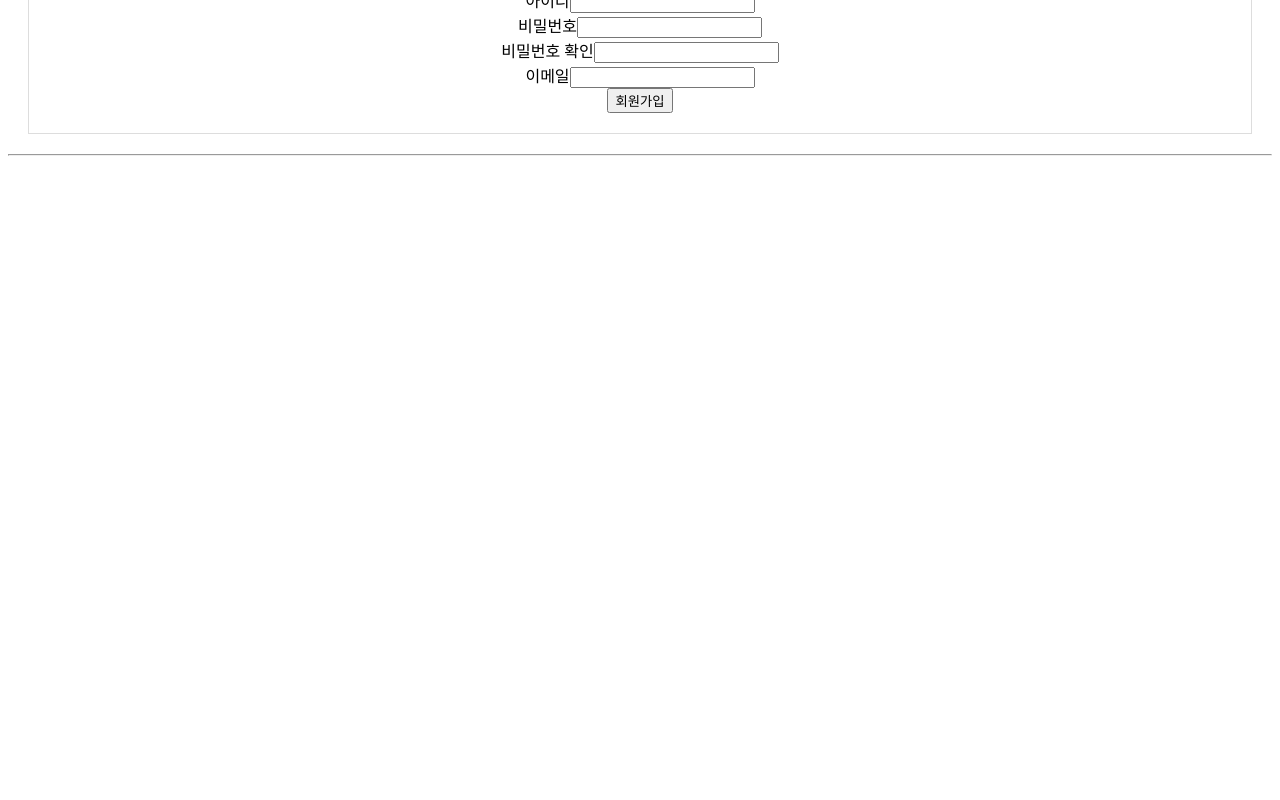
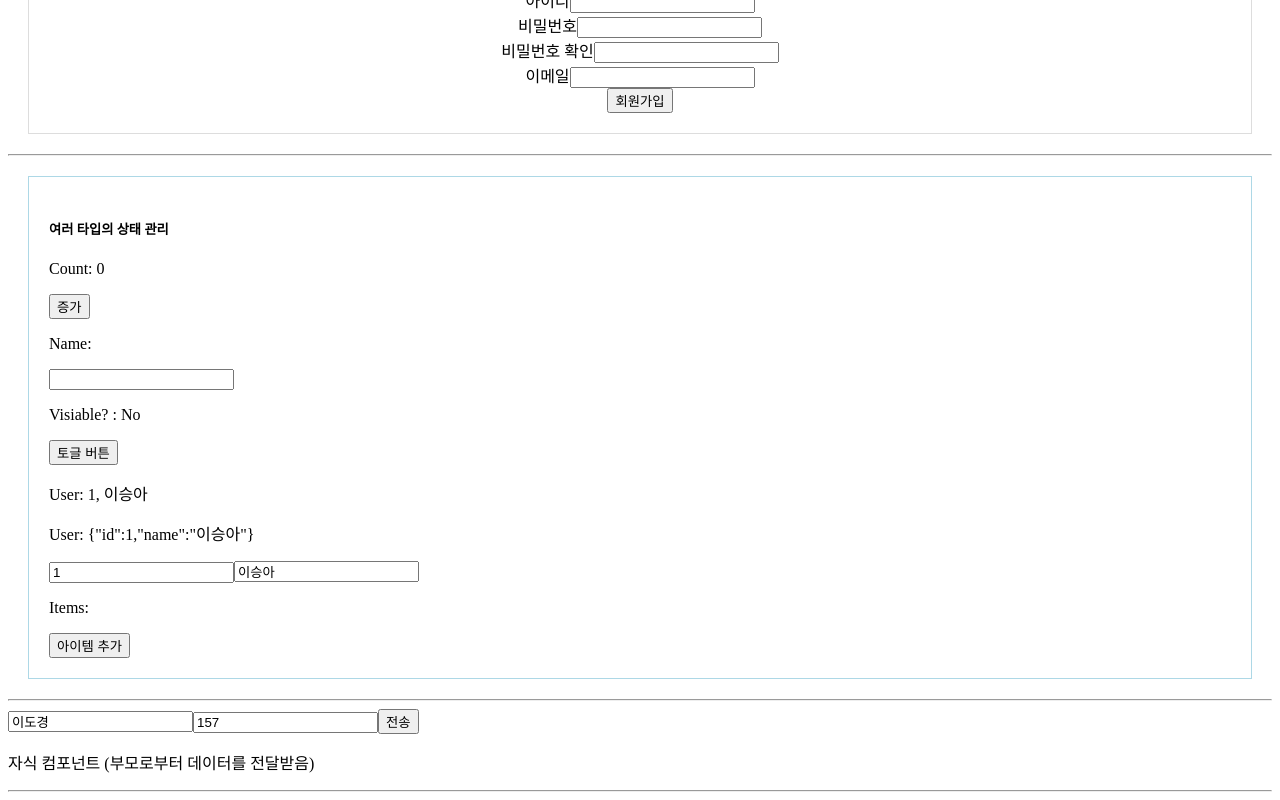
Before and after one commit to devgiants75/k_iot_frontend, a React (Vite) app in the folder f-iot-react/: page /hooks in a window 1280 px wide. Shown: the part 1101-1901 px from the top of the page. Before the commit the page ends 1265 px from the top, so only its background shows below. Built offline with nearby package versions, Linux system fonts and the light colour scheme.

Commit message:
20251103 React Hooks useState

```diff
--- /dev/null
+++ b/f-iot-react/src/pages/c_hooks/a_useState/State05.tsx
@@ -0,0 +1,99 @@
+import React, { useState } from "react";
+
+//! useState를 사용한 다양한 타입 상태 관리
+// : 숫자, 문자, 논리, 객체, 배열
+
+interface User {
+  id: number;
+  name: string;
+}
+
+const initialUser: User = {
+  id: 1,
+  name: "이승아",
+};
+
+function State05() {
+  //^ === Hooks === //
+  const [count, setCount] = useState<number>(0);
+  const [name, setName] = useState<string>("");
+  const [isVisiable, setIsVisiable] = useState<boolean>(false);
+  const [user, setUser] = useState<User>(initialUser);
+  const [items, setItems] = useState<string[]>([]);
+  // : 배열의 경우 초기값에 주로 []빈 배열 설정
+
+  //^ === Event Handler === //
+  const handleUserChange = (e: React.ChangeEvent<HTMLInputElement>) => {
+    const { name, value } = e.target;
+
+    setUser({
+      ...user,
+      [name]: value,
+    })
+  }
+
+  const handleAddItem = () => {
+    const newItem = `Item ${items.length}`;
+    setItems([...items, newItem]);
+    // setItems(items.push(newItem));
+  }
+
+  return (
+    <div
+      style={{ margin: "20px", padding: "20px", border: "1px solid lightblue" }}
+    >
+      <h5>여러 타입의 상태 관리</h5>
+      {/* 숫자형: 카운트 증가 버튼 */}
+      <p>Count: {count}</p>
+      <button onClick={() => setCount((prevCount) => prevCount + 1)}>
+        증가
+      </button>
+
+      {/* 문자열: 사용자 이름 입력 필드 */}
+      <p>Name: {name}</p>
+      {/* 요소 내부의 이벤트 핸들러는 이벤트 객체의 타입 정의 불필요! */}
+      <input
+        type="text"
+        value={name}
+        onChange={(e) => {
+          setName(e.target.value);
+        }}
+      />
+
+      {/* 논리형: 토글 버튼 */}
+      <p>Visiable? : {isVisiable ? "Yes" : "No"}</p>
+      <button onClick={() => setIsVisiable(!isVisiable)}>토글 버튼</button>
+
+      {/* 객체: 사용자 정보 수정 입력 필드 */}
+      <p>
+        User: {user.id}, {user.name}
+      </p>
+      {/*
+        ※ 객체 구조 자체는 리액트 Node 환경에 출력할 수 없음 ※
+          1) 객체의 속성 데이터를 출력
+          2) 문자열 형식으로 변환하여 출력 - JSON.stringfy()
+      */}
+      {/* <p>User: {user}</p> */}
+      <p>User: {JSON.stringify(user)}</p>
+
+      <input
+        type="text"
+        name="id"
+        value={user.id}
+        onChange={handleUserChange}
+      />
+      <input
+        type="text"
+        name="name"
+        value={user.name}
+        onChange={handleUserChange}
+      />
+
+      {/* 배열: 배열 요소 추가 */}
+      <p>Items: {items}</p>
+      <button onClick={handleAddItem}>아이템 추가</button>
+    </div>
+  );
+}
+
+export default State05;
--- /dev/null
+++ b/f-iot-react/src/pages/c_hooks/a_useState/State06.tsx
@@ -0,0 +1,76 @@
+import React, { useState } from "react";
+import State06_Child from "./State06_Child";
+
+//! === 컴포넌트 트리 안에서의 상태 ===
+// : 상태를 컴포넌트 트리 아래로 전달 (부모 >> 자식 컴포넌트)
+
+//? 상태(state) VS 속성(props)
+// 1) 상태
+// : 컴포넌트 '내부'에서 관리되는 데이터
+// - 상태가 변경되면 재렌더링을 유발 (업데이트)
+// >>> 컴포넌트가 '자기 자신'의 상태 변경 가능
+
+// 2) 속성
+// : 부모 컴포넌트(외부)로부터 전달받은 데이터
+// - 컴포넌트 간의 데이터 전달에 사용
+// >>> 읽기 전용 데이터(readonly)로 전달 - 자식 컴포넌트에서 수정 X
+
+// cf) 리액트에서 컴포넌트는 '상태'와 '속성'을 사용하여 데이터와 UI를 관리
+
+export type User = {
+  name: string;
+  height: number;
+};
+
+const initialValue: User = {
+  name: "이도경",
+  height: 157,
+};
+
+function State06() {
+  // const [상태변수, 상태변경함수] = useState<상태변수타입>(초기값);
+  const [userInfo, setUserInfo] = useState<User>(initialValue);
+  const [submittedData, setSubmittedData] = useState<User | undefined>();
+
+  const { name, height } = userInfo;
+
+  const handleInputChange = (e: React.ChangeEvent<HTMLInputElement>) => {
+    const { name, value } = e.target;
+
+    setUserInfo({
+      ...userInfo,
+      [name]: value,
+    });
+  };
+
+  const handleUserInfoSubmit = () => {
+    // 자식 컴포넌트에 데이터 전달
+    setSubmittedData(userInfo);
+  }
+
+  return (
+    <div>
+      {/*
+        전체 선택: ctrl + a
+        ->
+        코드 정렬: ctrl + k + f
+      */}
+      <input
+        type="text"
+        name="name"
+        value={name}
+        onChange={handleInputChange}
+      />
+      <input
+        type="text"
+        name="height"
+        value={height}
+        onChange={handleInputChange}
+      />
+      <button onClick={handleUserInfoSubmit}>전송</button>
+      <State06_Child userData={submittedData} />
+    </div>
+  );
+}
+
+export default State06;
--- /dev/null
+++ b/f-iot-react/src/pages/c_hooks/a_useState/State06_Child.tsx
@@ -0,0 +1,23 @@
+import React from 'react'
+import type { User } from './State06'
+
+type ChildProps = {
+  userData: User | undefined;
+}
+
+function State06_Child({ userData }: ChildProps) {
+  return (
+    <div>
+      <p>자식 컴포넌트 (부모로부터 데이터를 전달받음)</p>
+      {userData && (
+        <>
+          <p>사용자 이름: {userData.name}</p>
+          <p>사용자 키: {userData.height}</p>
+        </>
+      )}
+      {/* <p>{userData.name}</p> */}
+    </div>
+  )
+}
+
+export default State06_Child
--- a/f-iot-react/src/pages/c_hooks/index.tsx
+++ b/f-iot-react/src/pages/c_hooks/index.tsx
@@ -1,8 +1,11 @@
 import React from 'react'
-import State01 from './State01'
-import State02 from './State02'
-import State03 from './State03'
-import State04 from './State04'
+import State01 from './a_useState/State01'
+import State02 from './a_useState/State02'
+import State03 from './a_useState/State03'
+import State04 from './a_useState/State04'
+import State05 from './a_useState/State05'
+import State06 from './a_useState/State06'
+import State06_Child from './a_useState/State06_Child'
 
 const h2Style = {
   backgroundColor: 'black',
@@ -20,7 +23,8 @@ function Index() {
       <State02 /> <hr />
       <State03 /> <hr />
       <State04 /> <hr />
-
+      <State05 /> <hr />
+      <State06 /> <hr />
     </div>
   )
 }
```
Also changed, not shown: f-iot-react/src/pages/c_hooks/a_useState/State01.tsx (renamed from f-iot-react/src/pages/c_hooks/State01.tsx), f-iot-react/src/pages/c_hooks/a_useState/State02.tsx (renamed from f-iot-react/src/pages/c_hooks/State02.tsx), f-iot-react/src/pages/c_hooks/a_useState/State03.tsx (renamed from f-iot-react/src/pages/c_hooks/State03.tsx), f-iot-react/src/pages/c_hooks/a_useState/State04.tsx (renamed from f-iot-react/src/pages/c_hooks/State04.tsx).
